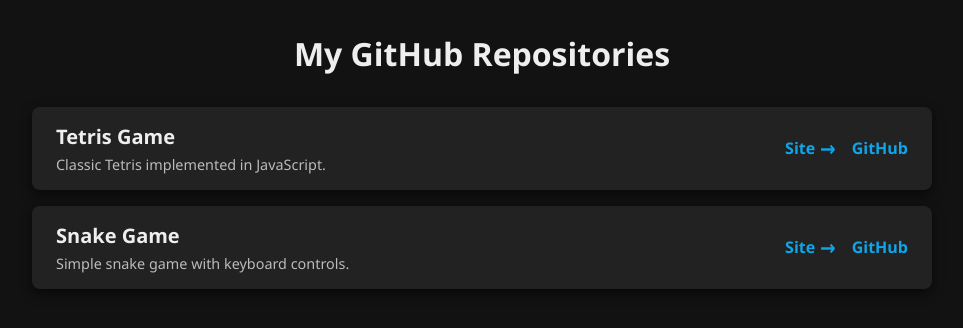
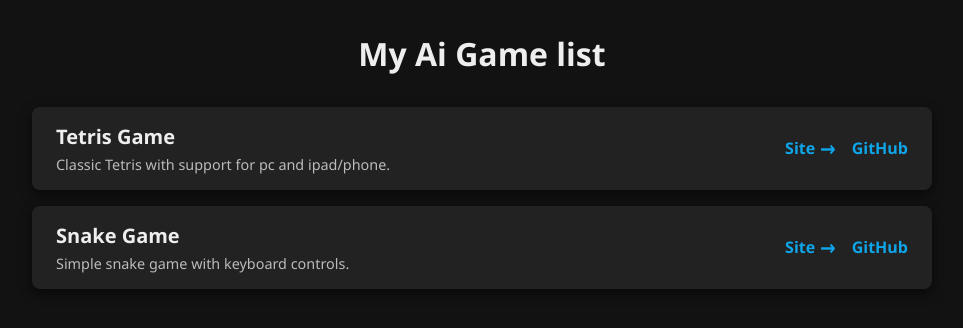
Before and after one commit to CodingWithGPT/codingwithgpt.github.io, a plain HTML site: page index.html in a window 1280 px wide. Shown: the whole page, without its empty margins (158-1121 px from the left). Drawn offline with Linux system fonts and the light colour scheme.

Commit message:
Update index.html

```diff
--- a/index.html
+++ b/index.html
@@ -3,7 +3,7 @@
 <head>
 <meta charset="UTF-8" />
 <meta name="viewport" content="width=device-width, initial-scale=1" />
-<title>My GitHub Repositories Dashboard</title>
+<title>Ai Games</title>
 <style>
   body {
     font-family: 'Segoe UI', Tahoma, Geneva, Verdana, sans-serif;
@@ -70,7 +70,7 @@
 </style>
 </head>
 <body>
-  <h1>My GitHub Repositories</h1>
+  <h1>My Ai Game list</h1>
   <ul id="repo-list" aria-live="polite"></ul>
 
 <script>
@@ -78,8 +78,8 @@
   const repos = [
     {
       name: "Tetris Game",
-      description: "Classic Tetris implemented in JavaScript.",
-      url: "https://github.com/yourusername/tetris",
+      description: "Classic Tetris with support for pc and ipad/phone.",
+      url: "https://codingwithgpt.github.io/tetris.html",
       path: "tetris"
     },
     {
```
